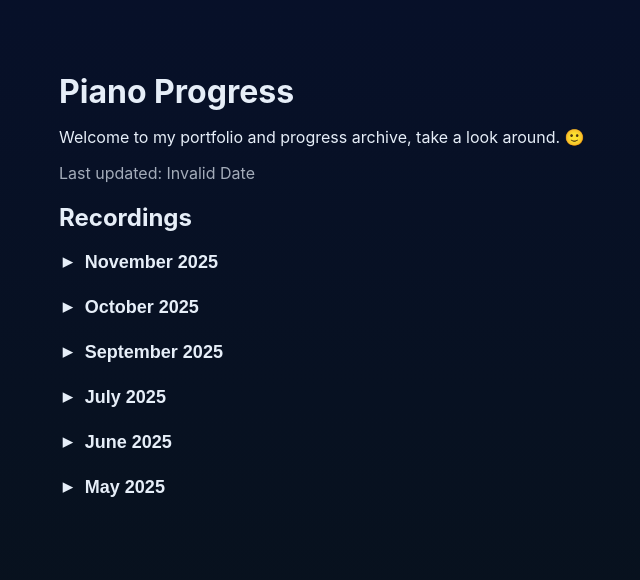
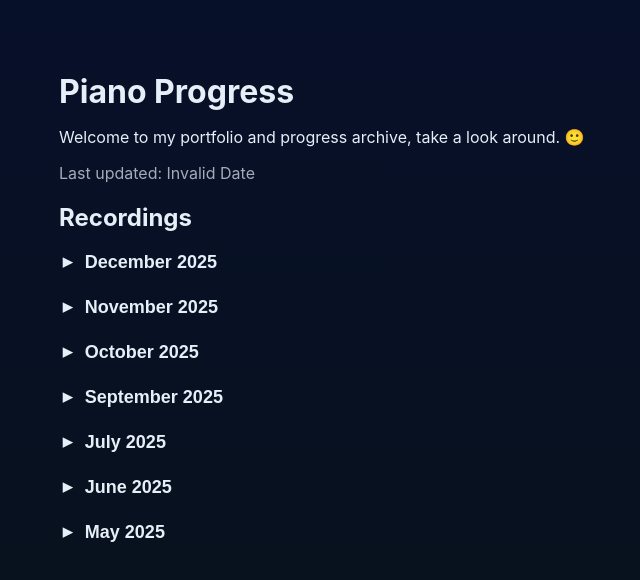
Before and after one commit to djenkpiano/djenkpiano.github.io, a React (Vite) app: page / in a window 1280 px wide. Shown: the top 580 px of the page, without its empty margins (125-765 px from the left). Built offline with nearby package versions, Linux system fonts and the light colour scheme; the HTML template or start-up script is replaced by a standard one.

Commit message:
new snippets

```diff
--- a/src/App.jsx
+++ b/src/App.jsx
@@ -1,6 +1,18 @@
 import React, { useState } from 'react'
 
 const audiosByMonth = {
+  "December 2025": [
+    {
+      id: 46,
+      title: 'Fantaisie Impromptu 272hrs',
+      src: '/piano/Fantaisie Impromptu 272hrs.m4a',
+    },
+    {
+      id: 45,
+      title: 'Fantaisie Impromptu 270hrs',
+      src: '/piano/Fantaisie Impromptu 270hrs.m4a',
+    },
+  ],
   "November 2025": [
     {
       id: 44,
@@ -192,7 +204,7 @@ const audiosByMonth = {
   "July 2025": [
     {
       id: 9,
-      title: 'Fantasie Impromptu (RH only)- 180h',
+      title: 'Fantaisie Impromptu (RH only)- 180h',
       src: '/piano/fantasie_impromptu.m4a',
     },
     {
```
Also changed, not shown: 2 other files (tests, documents, lock files or other folders).
